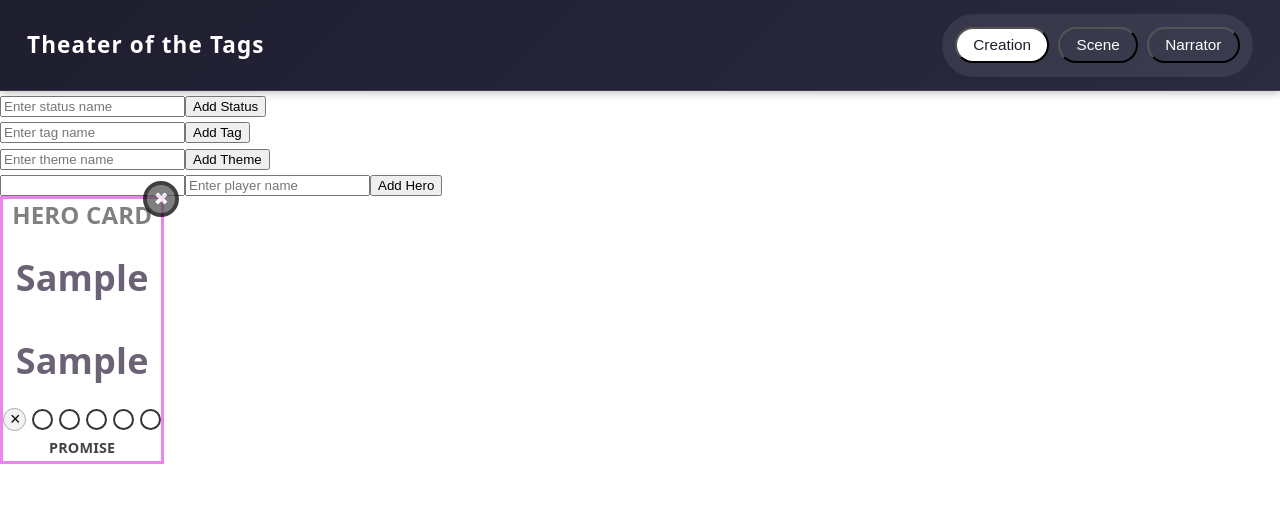
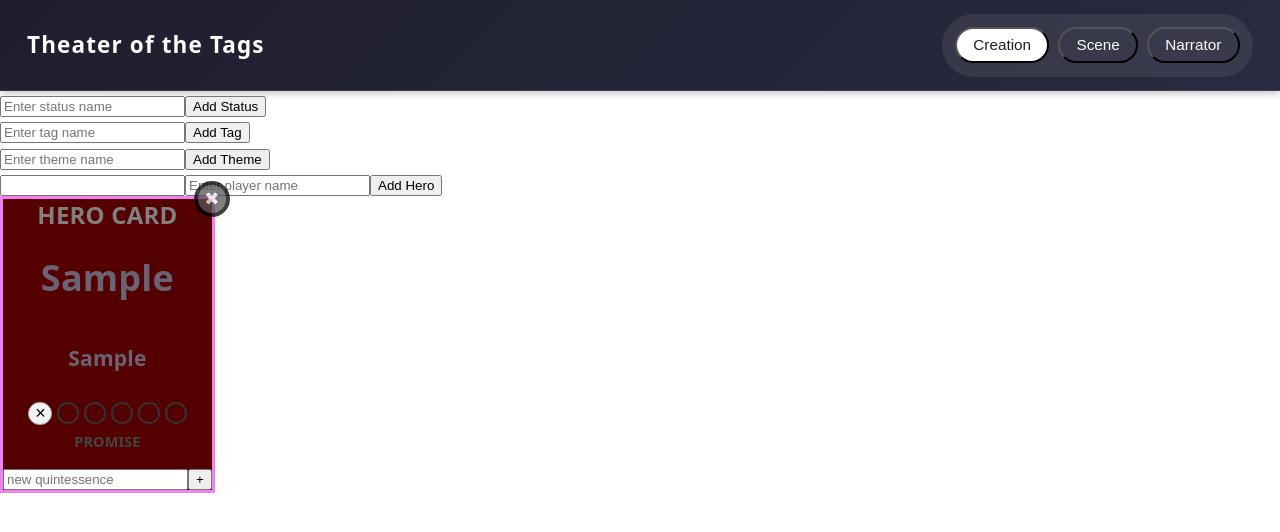
Before and after one commit to avocabavo/TheaterOfTheTags, a Vue app in the folder theater-of-the-tags/: page / in a window 1280 px wide. Both pictures are taken after typing "Sample", "Sample" into the empty fields and a click on the button "Add Hero". Shown: the top 532 px of the page. Built offline with nearby package versions, Linux system fonts and the light colour scheme; what y-websocket would draw is missing.

Commit message:
make the quintessence list

```diff
--- a/theater-of-the-tags/src/components/Hero.vue
+++ b/theater-of-the-tags/src/components/Hero.vue
@@ -2,9 +2,10 @@
 import * as Y from 'yjs'
 import { useMode } from '../lib/modeStore';
 import DeleteButton from './DeleteButton.vue';
-import { useYMapField } from '../lib/yjsComposables';
+import { useYArray, useYMapField } from '../lib/yjsComposables';
 import type { HeroData } from '../lib/schema';
 import Bubbles from './Bubbles.vue';
+import { ref } from 'vue';
 
 const { mode } = useMode()
 
@@ -12,12 +13,27 @@ const props = defineProps<{
   shard: Y.Map<any>
 }>()
 
+const newQuintessence = ref('')
+
 const characterName = useYMapField<HeroData, 'characterName'>(props.shard, 'characterName', '')
 const playerName = useYMapField<HeroData, 'playerName'>(props.shard, 'playerName', '')
+const {
+  items: quintessences,
+  push: pushQuintessence,
+  remove: removeQuintessence,
+} = useYArray<string>(props.shard, 'quintessences')
 
 const emit = defineEmits<{
   (e: 'delete'): void
 }>()
+
+function createQuintessence() {
+  const trimmed = newQuintessence.value.trim()
+  if (!trimmed) return
+
+  pushQuintessence(trimmed)
+  newQuintessence.value = ''
+}
 
 </script>
 
@@ -31,7 +47,7 @@ const emit = defineEmits<{
         <h1>{{ characterName }}</h1>
       </div>
       <div class="player-name">
-        <h1>{{ playerName }}</h1>
+        <h3>{{ playerName }}</h3>
       </div>
 
       <div class="tag-section">
@@ -41,6 +57,24 @@ const emit = defineEmits<{
           :max="5"
           name="PROMISE"
         />
+      </div>
+
+      <div class="tag-section">
+        <div
+          v-for="(quintessence, index) in quintessences"
+          class="quintessence-box"
+        >
+          <DeleteButton v-if="mode === 'narrator'" @delete="removeQuintessence(index)" />
+          <p>{{ quintessence }}</p>
+        </div>
+        <div>
+          <input
+            v-model="newQuintessence"
+            @keydown.enter="createQuintessence"
+            placeholder="new quintessence"
+          >
+          <button @click="createQuintessence">+</button>
+        </div>
       </div>
     </div>
   </div>
@@ -63,6 +97,8 @@ const emit = defineEmits<{
   flex-direction: column;
   align-items: center;
   gap: 0.5rem;
+
+  background: #500;
 }
 
 .the-words-hero-card {
@@ -71,4 +107,8 @@ const emit = defineEmits<{
   font-size: x-large;
   color: gray;
 }
+
+.quintessence-box {
+  position: relative;
+}
 </style>
```
